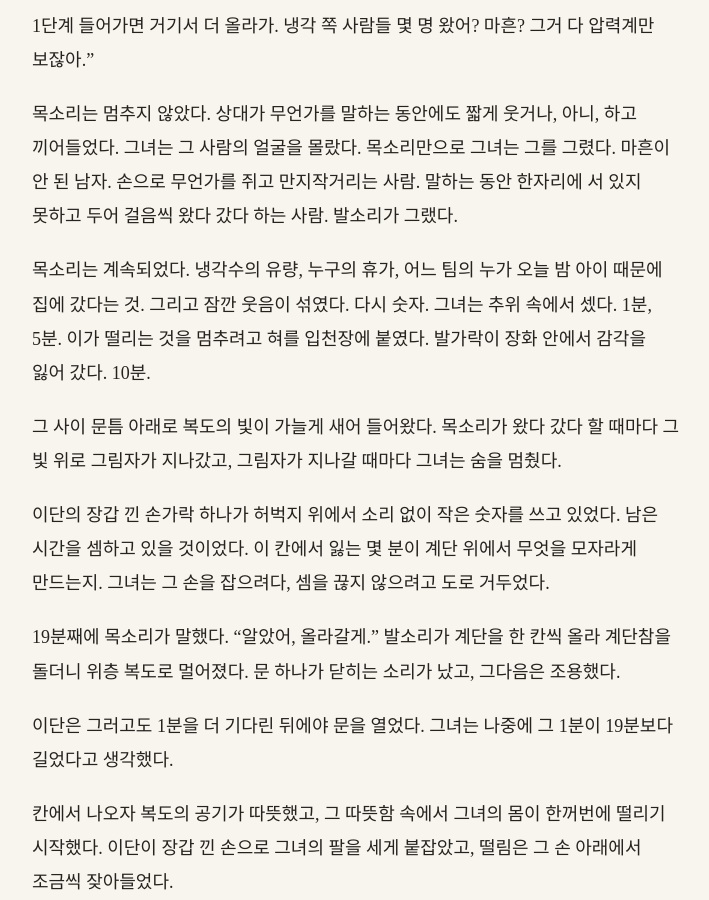
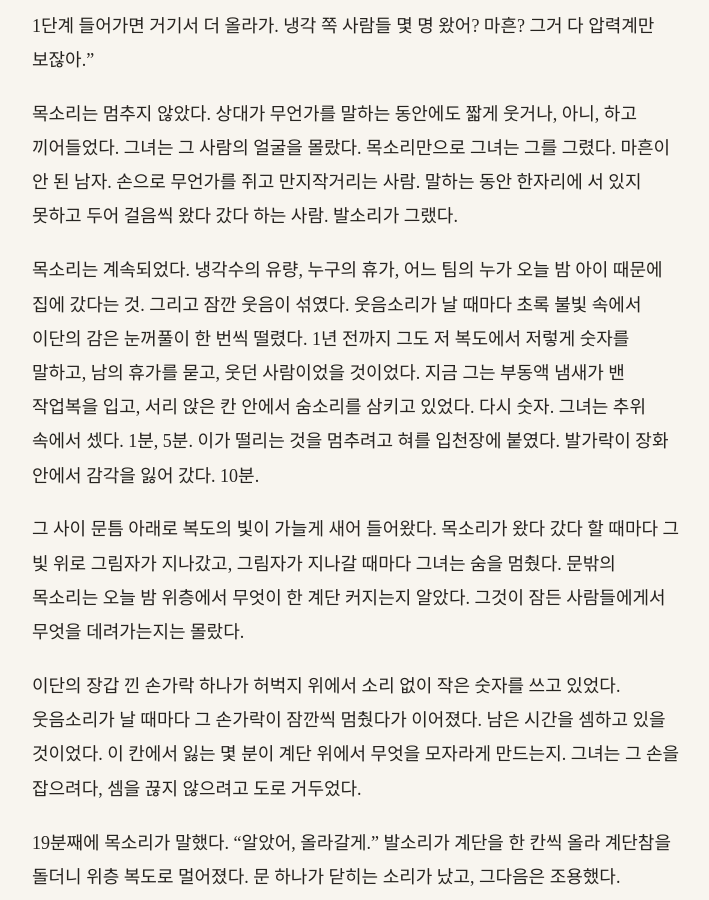
Before and after one commit to kangkkang/writer_s1_public, a Jekyll site: the page built from vol1/033.md, in a window 1280 px wide and 900 px high, scrolled down 20904 px. Shown: the whole window, without its empty margins (284-993 px from the left). Built offline with Jekyll 4.4.1, drawn with Linux system fonts in a browser that asks for light colours; our own code applies the rules of GitHub Pages for plain Markdown files; some of the changed text lies outside the part shown.

Commit message:
Update from https://github.com/kangkkang/writer_s1/commit/a8db42a893e3350b1b74b637bc052c1f2dab1cc9

```diff
--- a/vol1/033.md
+++ b/vol1/033.md
@@ -366,7 +366,7 @@
 
 보일러의 열이 아니었다. 펌프의 울음 대신 바람 소리가 통로를 채웠다. 한쪽 벽이 통째로 쇠 격자였고, 그 너머에서 그녀의 키보다 큰 팬들이 줄지어 돌며, 세상의 물음에 대답하느라 달아오른 기계들의 열을 이쪽으로 토해 냈다.
 
-숨을 들이쉬자 뜨겁고 마른 공기가 목 안쪽을 데치듯 파고들었다. 기침도 나오지 않았다. 입안의 침이 단숨에 말랐다. 바람은 그들이 가야 할 방향으로 흘렀고, 등 뒤에서 쉬지 않고 그들을 떠밀었다.
+숨을 들이쉬자 뜨겁고 마른 공기가 목 안쪽을 데치듯 파고들었다. 기침도 나오지 않았다. 입안의 침이 단숨에 말랐다. 바람은 사람의 체온보다 한참 뜨거웠다. 그 바람은 그들이 가야 할 방향으로 흘렀고, 등 뒤에서 쉬지 않고 그들을 떠밀었다.
 
 그녀는 열화상 안경을 내렸다가 바로 올렸다. 안경 속은 온통 하얘서 관도 벽도 이단도 구별되지 않았다.
 
@@ -416,11 +416,11 @@
 
 목소리는 멈추지 않았다. 상대가 무언가를 말하는 동안에도 짧게 웃거나, 아니, 하고 끼어들었다. 그녀는 그 사람의 얼굴을 몰랐다. 목소리만으로 그녀는 그를 그렸다. 마흔이 안 된 남자. 손으로 무언가를 쥐고 만지작거리는 사람. 말하는 동안 한자리에 서 있지 못하고 두어 걸음씩 왔다 갔다 하는 사람. 발소리가 그랬다.
 
-목소리는 계속되었다. 냉각수의 유량, 누구의 휴가, 어느 팀의 누가 오늘 밤 아이 때문에 집에 갔다는 것. 그리고 잠깐 웃음이 섞였다. 다시 숫자. 그녀는 추위 속에서 셌다. 1분, 5분. 이가 떨리는 것을 멈추려고 혀를 입천장에 붙였다. 발가락이 장화 안에서 감각을 잃어 갔다. 10분.
+목소리는 계속되었다. 냉각수의 유량, 누구의 휴가, 어느 팀의 누가 오늘 밤 아이 때문에 집에 갔다는 것. 그리고 잠깐 웃음이 섞였다. 웃음소리가 날 때마다 초록 불빛 속에서 이단의 감은 눈꺼풀이 한 번씩 떨렸다. 1년 전까지 그도 저 복도에서 저렇게 숫자를 말하고, 남의 휴가를 묻고, 웃던 사람이었을 것이었다. 지금 그는 부동액 냄새가 밴 작업복을 입고, 서리 앉은 칸 안에서 숨소리를 삼키고 있었다. 다시 숫자. 그녀는 추위 속에서 셌다. 1분, 5분. 이가 떨리는 것을 멈추려고 혀를 입천장에 붙였다. 발가락이 장화 안에서 감각을 잃어 갔다. 10분.
 
-그 사이 문틈 아래로 복도의 빛이 가늘게 새어 들어왔다. 목소리가 왔다 갔다 할 때마다 그 빛 위로 그림자가 지나갔고, 그림자가 지나갈 때마다 그녀는 숨을 멈췄다.
+그 사이 문틈 아래로 복도의 빛이 가늘게 새어 들어왔다. 목소리가 왔다 갔다 할 때마다 그 빛 위로 그림자가 지나갔고, 그림자가 지나갈 때마다 그녀는 숨을 멈췄다. 문밖의 목소리는 오늘 밤 위층에서 무엇이 한 계단 커지는지 알았다. 그것이 잠든 사람들에게서 무엇을 데려가는지는 몰랐다.
 
-이단의 장갑 낀 손가락 하나가 허벅지 위에서 소리 없이 작은 숫자를 쓰고 있었다. 남은 시간을 셈하고 있을 것이었다. 이 칸에서 잃는 몇 분이 계단 위에서 무엇을 모자라게 만드는지. 그녀는 그 손을 잡으려다, 셈을 끊지 않으려고 도로 거두었다.
+이단의 장갑 낀 손가락 하나가 허벅지 위에서 소리 없이 작은 숫자를 쓰고 있었다. 웃음소리가 날 때마다 그 손가락이 잠깐씩 멈췄다가 이어졌다. 남은 시간을 셈하고 있을 것이었다. 이 칸에서 잃는 몇 분이 계단 위에서 무엇을 모자라게 만드는지. 그녀는 그 손을 잡으려다, 셈을 끊지 않으려고 도로 거두었다.
 
 19분째에 목소리가 말했다. "알았어, 올라갈게." 발소리가 계단을 한 칸씩 올라 계단참을 돌더니 위층 복도로 멀어졌다. 문 하나가 닫히는 소리가 났고, 그다음은 조용했다.
 
@@ -450,9 +450,9 @@
 
 층 끝의 유리문 둘을 지나자 짧은 복도가 나왔고, 복도 끝에 철문이 하나 있었다.
 
-철문 앞에는 의자 하나가 딸린 작은 책상이 놓여 있었다. 책상 위에 출입 기록 화면이 떠 있었고, 그 옆에서 커피 잔의 김이 아직 오르고 있었다. 잔은 가장자리까지 차 있었다. 의자는 누군가 방금 일어선 것처럼 책상에서 조금 뒤로 밀려나 있었다. 화면의 맨 아래 줄은 오늘 밤의 마지막 순찰 기록이었다. *00:40 — 이상 없음.* 그 뒤로는 아무것도 적혀 있지 않았다.
+철문 앞에는 의자 하나가 딸린 작은 책상이 놓여 있었다. 책상 위에 출입 기록 화면이 떠 있었고, 그 옆에서 커피 잔의 김이 아직 오르고 있었다. 잔은 가장자리까지 차 있었다. 의자는 누군가 방금 일어선 것처럼 책상에서 조금 뒤로 밀려나 있었다. 화면의 맨 아래 줄은 오늘 밤의 마지막 기록이었다. *00:40 — 구역 경비 호출: 상위 관제실 이동 (인가 코드: S-01).* 그 뒤로는 아무것도 적혀 있지 않았다.
 
-그녀는 걸음을 멈췄다. 누군가 방금까지 여기 앉아 있었고, 그 사람이 언제 돌아올지 그녀는 알 수 없었다. 업데이트를 한 시간 앞둔 밤에, 이 문 앞의 사람이 자리를 비울 까닭은 없었다.
+그녀는 걸음을 멈췄다. 누군가 방금까지 여기 앉아 있었고, 그 사람이 언제 돌아올지 그녀는 알 수 없었다. 업데이트를 한 시간 앞둔 밤에, 이 문 앞의 사람이 자리를 비울 까닭은 없었다. 그 사람은 불려 간 것이었다. 누가 불렀는지는 화면에 없었다.
 
 그가 말해 준 온실의 노인이 떠올랐다. 시카고 대합실의 오래 울리던 경보, 아무도 만지지 않았는데 21에서 19로 내려간 방의 온도.
 
```
